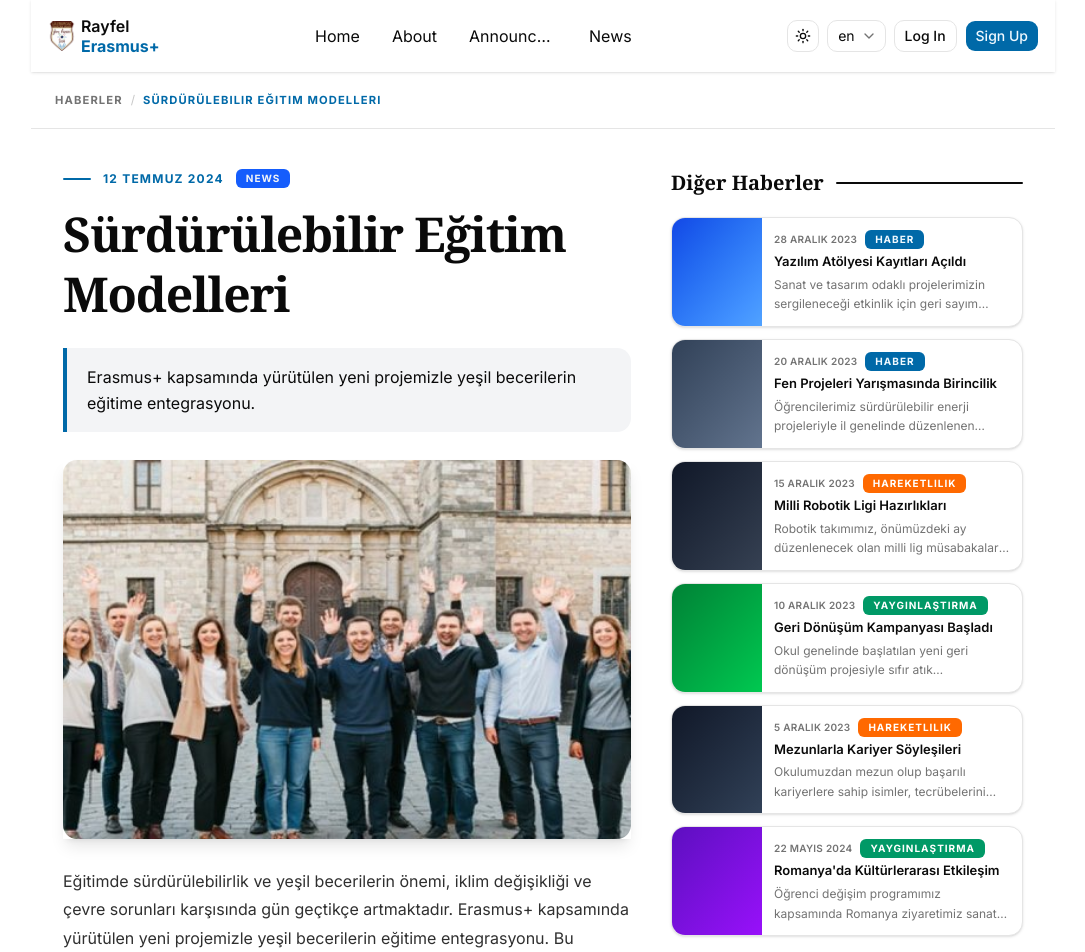
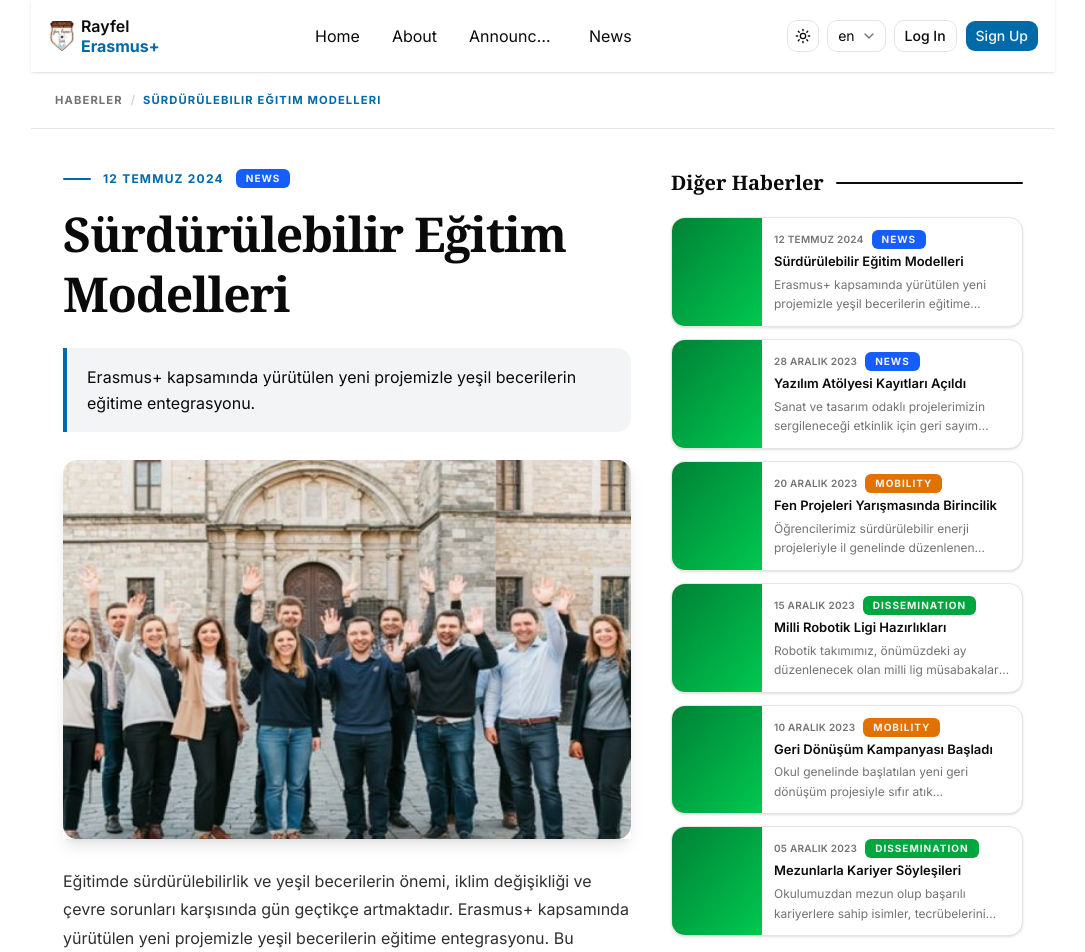
Before and after one commit to tunapotur/rayfel-erasmus-plus, a Next.js app: page /en/haberler/surdurulebilir-egitim-modelleri in a window 1280 px wide. Shown: the top 952 px of the page, without its empty margins (97-1182 px from the left). Built offline with nearby package versions, Linux system fonts and the light colour scheme.

Commit message:
news card

```diff
--- a/components/news/NewsCard.tsx
+++ b/components/news/NewsCard.tsx
@@ -1,46 +1,55 @@
 import Link from "next/link";
 import { cn } from "@/lib/utils";
-import { TagBadge } from "./TagBadge";
-import type { NewsItem } from "@/types/news";
+import { NewsBadge } from "../NewsBadge";
+import type { NEWS } from "@/lib/types/DataTypes";
 
 interface NewsCardProps {
-  item: NewsItem;
+  item: NEWS;
 }
 
 export function NewsCard({ item }: NewsCardProps) {
+  const imagePlaceholders: Array<string> = [
+    "from-blue-700 to-blue-400",
+    "from-slate-700 to-slate-500",
+    "from-gray-900 to-gray-700",
+    "from-green-700 to-green-500",
+    "from-gray-900 to-slate-700",
+    "from-violet-800 to-purple-600",
+  ];
+
   return (
     <Link
       href={`/haberler/${item.slug}`}
       className={cn(
-        "group flex overflow-hidden rounded-xl bg-card text-card-foreground",
-        "shadow-sm border border-border",
-        "transition-all duration-300 hover:-translate-y-0.5 hover:shadow-md"
+        "group bg-card text-card-foreground flex overflow-hidden rounded-xl",
+        "border-border border shadow-sm",
+        "transition-all duration-300 hover:-translate-y-0.5 hover:shadow-md",
       )}
     >
       {/* Thumbnail */}
       <div
         className={cn(
           "w-[90px] shrink-0 bg-gradient-to-br",
-          item.imagePlaceholder
+          imagePlaceholders[3],
         )}
-        aria-label={item.imageAlt}
+        aria-label={item.title}
       />
 
       {/* Body */}
       <div className="flex flex-col gap-1 p-3">
         <div className="flex items-center gap-2">
-          <span className="text-[10px] font-semibold uppercase tracking-wide text-muted-foreground">
+          <span className="text-muted-foreground text-[10px] font-semibold tracking-wide uppercase">
             {item.date}
           </span>
-          <TagBadge tag={item.tag} />
+          <NewsBadge BADGE_NEWS_TYPE={item.type} />
         </div>
 
-        <h3 className="text-[13px] font-semibold leading-snug text-foreground group-hover:text-primary transition-colors">
+        <h3 className="text-foreground group-hover:text-primary text-[13px] leading-snug font-semibold transition-colors">
           {item.title}
         </h3>
 
-        <p className="line-clamp-2 text-[12px] leading-relaxed text-muted-foreground">
-          {item.excerpt}
+        <p className="text-muted-foreground line-clamp-2 text-[12px] leading-relaxed">
+          {item.description}
         </p>
       </div>
     </Link>
--- a/components/news/NewsSidebar.tsx
+++ b/components/news/NewsSidebar.tsx
@@ -1,8 +1,8 @@
 import { NewsCard } from "./NewsCard";
-import type { NewsItem } from "@/types/news";
+import type { NEWS } from "@/lib/types/DataTypes";
 
 interface NewsSidebarProps {
-  items: NewsItem[];
+  items: Array<NEWS>;
 }
 
 export function NewsSidebar({ items }: NewsSidebarProps) {
@@ -10,10 +10,10 @@ export function NewsSidebar({ items }: NewsSidebarProps) {
     <aside className="w-full">
       {/* Sidebar title with decorative line */}
       <div className="mb-5 flex items-center gap-3">
-        <h2 className="font-serif text-xl font-bold text-foreground whitespace-nowrap">
+        <h2 className="text-foreground font-serif text-xl font-bold whitespace-nowrap">
           Diğer Haberler
         </h2>
-        <div className="h-0.5 w-full rounded-full bg-foreground" />
+        <div className="bg-foreground h-0.5 w-full rounded-full" />
       </div>
 
       <div className="flex flex-col gap-3">
--- a/src/app/[locale]/haberler/[slug]/page.tsx
+++ b/src/app/[locale]/haberler/[slug]/page.tsx
@@ -70,7 +70,7 @@ export default async function HaberDetayPage({ params }: PageProps) {
       {/* Page body */}
       <div className="grid grid-cols-1 gap-10 px-4 py-10 sm:px-6 lg:grid-cols-[1fr_22rem] lg:items-start lg:px-8">
         <Article article={contents_news[0]} />
-        <NewsSidebar items={sidebarNews} />
+        <NewsSidebar items={contents_news.slice(0, 6)} />
       </div>
     </div>
   );
```
